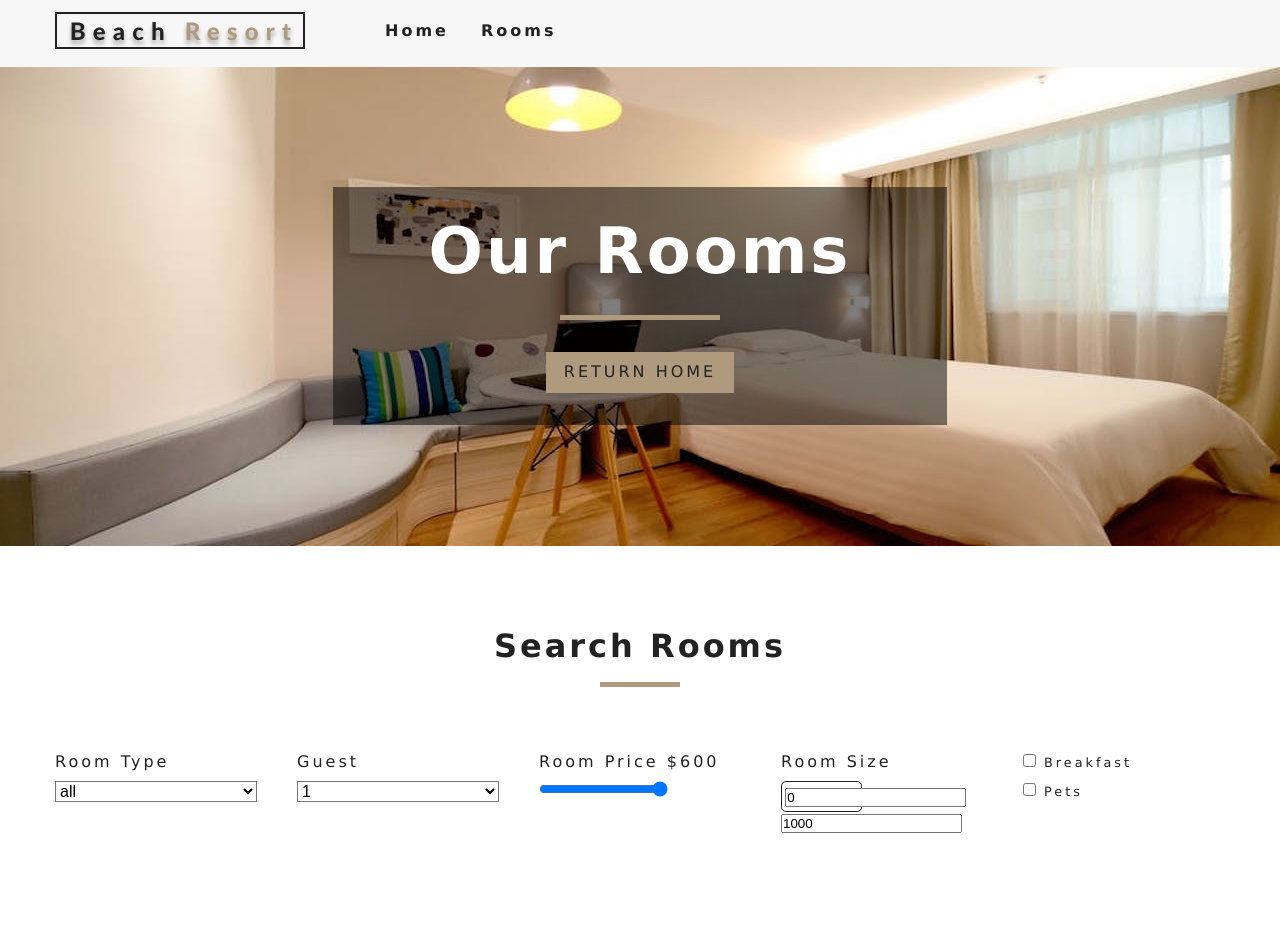
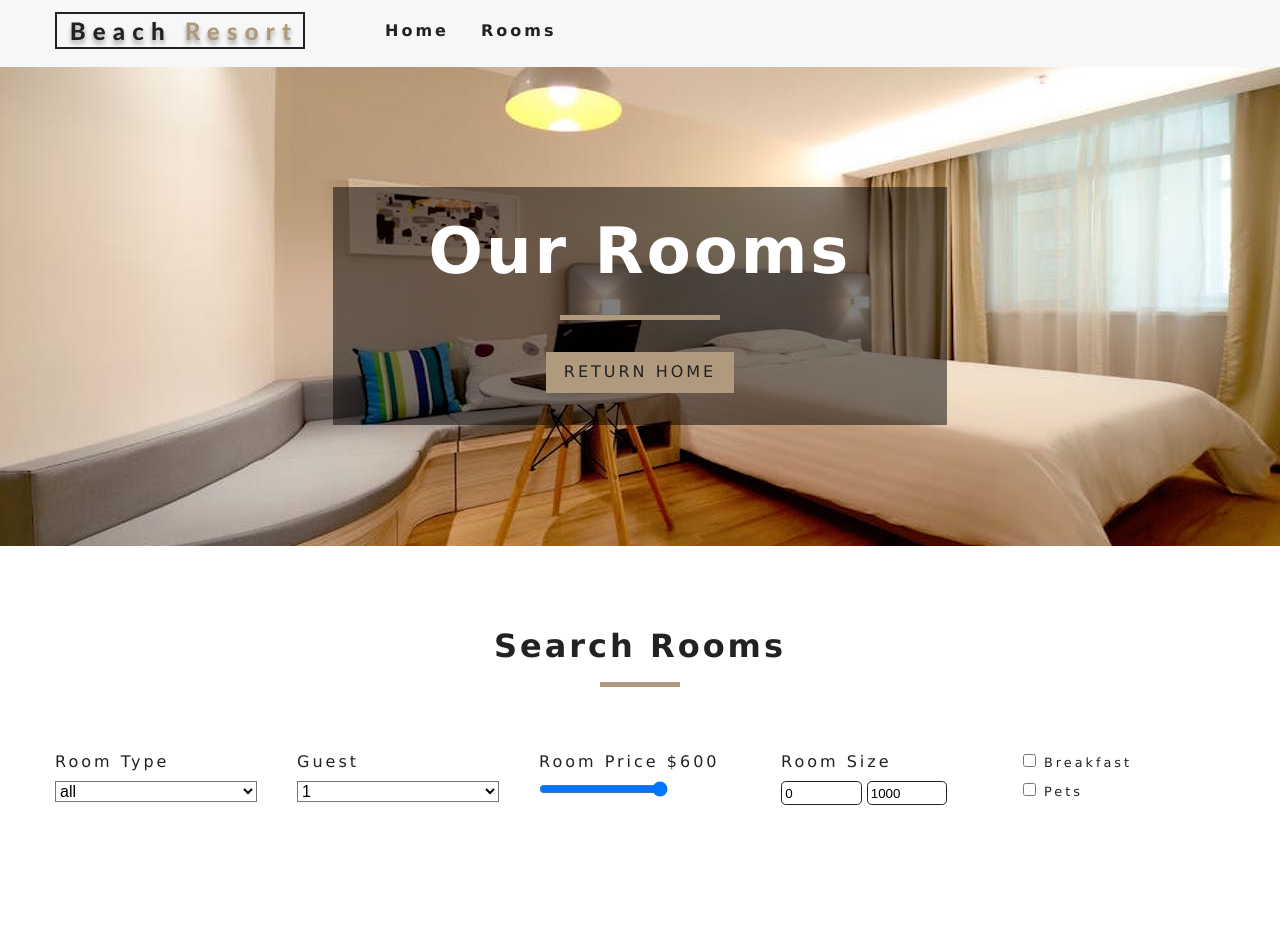
Before and after one commit to TracyZUMBU/resort, a React (Create React App) app: page /rooms in a window 1280 px wide. Shown: the top 952 px of the page. Built offline with nearby package versions, Linux system fonts and the light colour scheme.

Commit message:
set indentation on files

```diff
--- a/src/components/RoomFilter.js
+++ b/src/components/RoomFilter.js
@@ -86,23 +86,23 @@ export default function RoomFilter({rooms}) {
                 </div>
                 {/* size of room */}
                 <div className="form-group">
-                    <label htmlFor="size">room size</label>
-                    <div className="size-input">
+                    <label htmlFor="price">room size </label>
+                    <div className="size-inputs">
                         <input
                         type="number"
                         name="minSize"
-                            id="size"
                         value={minSize}
                         onChange={handleChange}
+                        className="size-input"
                         />
-                    </div>
                         <input
                         type="number"
                         name="maxSize"
-                            id="size"
                         value={maxSize}
                         onChange={handleChange}
+                        className="size-input"
                         />
+                    </div>
                 </div>
                 {/* extras */}
                 <div className="form-group">
--- a/src/context.js
+++ b/src/context.js
@@ -58,9 +58,11 @@ const RoomContext = React.createContext()
         const target = event.target
         const value = target.type === 'checkbox' ? target.checked : target.value
         const name = event.target.name
-        this.setState({
-            [name]: value
-        }, this.filterRooms)
+        this.setState(
+            {
+                [name]: value
+            },
+            this.filterRooms)
     }
 
     filterRooms = () => {
@@ -93,7 +95,9 @@ const RoomContext = React.createContext()
         tempRooms = tempRooms.filter(room => room.price <= price)
 
     //filter by size
-
+    tempRooms = tempRooms.filter(
+        room => room.size >= minSize && room.size <= maxSize
+    )
 
     //filtet by breakfats
         if(breakfast){
```
Lines whose indentation alone changed are shown as unchanged.
